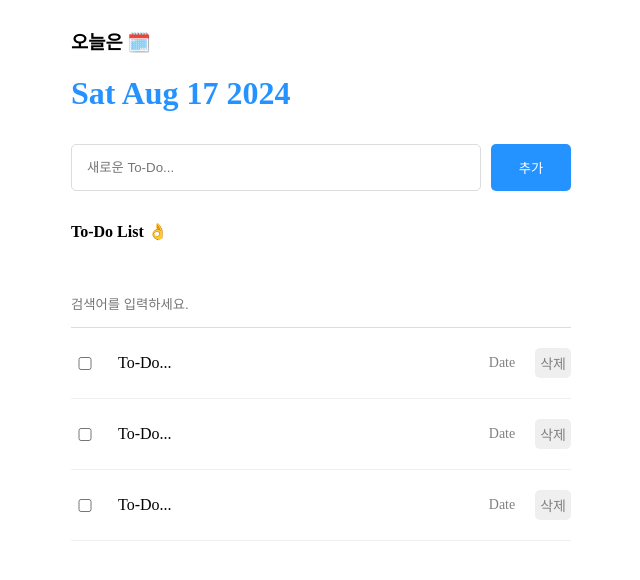
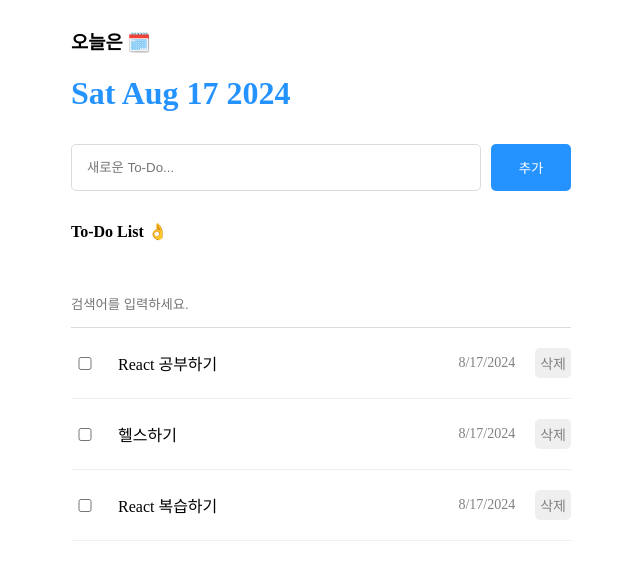
Before and after one commit to sik2Boii/react-study, a React (Vite) app in the folder section07/: page / in a window 1280 px wide. Shown: the top 580 px of the page, without its empty margins (319-959 px from the left). Built offline with nearby package versions, Linux system fonts and the light colour scheme.

Commit message:
To-Do List App To-Do List 렌더링하기

```diff
--- a/section07/src/App.jsx
+++ b/section07/src/App.jsx
@@ -45,7 +45,7 @@ function App() {
     <div className="App">
       <Header />
       <Editor onCreate={onCreate} />
-      <List />
+      <List todos={todos} />
     </div>
   );
 }
--- a/section07/src/components/List.jsx
+++ b/section07/src/components/List.jsx
@@ -1,15 +1,37 @@
+import { useState } from "react";
 import "./List.css";
 import ToDoItem from "./ToDoItem";
 
-const List = () => {
+const List = ({ todos }) => {
+  const [search, setSearch] = useState("");
+
+  const onChangeSearch = (e) => {
+    setSearch(e.target.value);
+  };
+
+  const getFilteredData = () => {
+    if (search === "") {
+      return todos;
+    }
+    return todos.filter((todo) =>
+      todo.content.toLowerCase().includes(search.toLowerCase())
+    );
+  };
+
+  const filteredTodos = getFilteredData();
+
   return (
     <div className="List">
       <h4>To-Do List 👌</h4>
-      <input placeholder="검색어를 입력하세요." />
+      <input
+        value={search}
+        onChange={onChangeSearch}
+        placeholder="검색어를 입력하세요."
+      />
       <div className="todos_wrapper">
-        <ToDoItem />
-        <ToDoItem />
-        <ToDoItem />
+        {filteredTodos.map((todo) => {
+          return <ToDoItem key={todo.id} {...todo} />;
+        })}
       </div>
     </div>
   );
--- a/section07/src/components/ToDoItem.jsx
+++ b/section07/src/components/ToDoItem.jsx
@@ -1,11 +1,11 @@
 import "./ToDoItem.css";
 
-const ToDoItem = () => {
+const ToDoItem = ({ id, isDone, content, date }) => {
   return (
     <div className="ToDoItem">
-      <input type="checkbox" />
-      <div className="content">To-Do...</div>
-      <div className="date">Date</div>
+      <input readOnly checked={isDone} type="checkbox" />
+      <div className="content">{content}</div>
+      <div className="date">{new Date(date).toLocaleDateString()}</div>
       <button>삭제</button>
     </div>
   );
```
